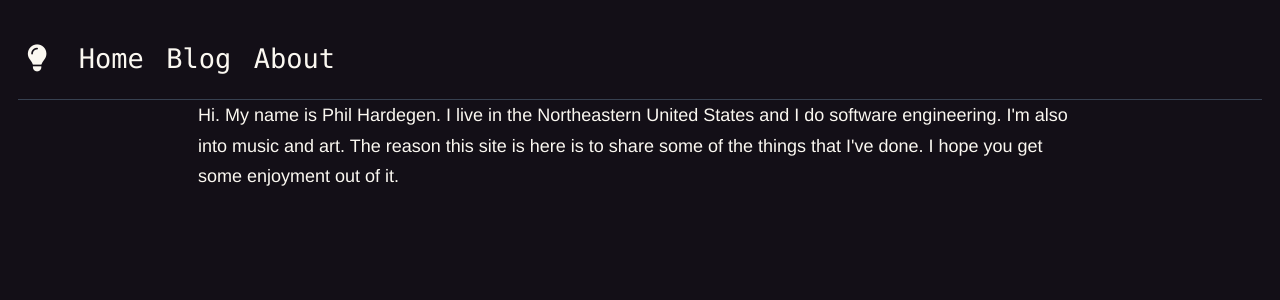
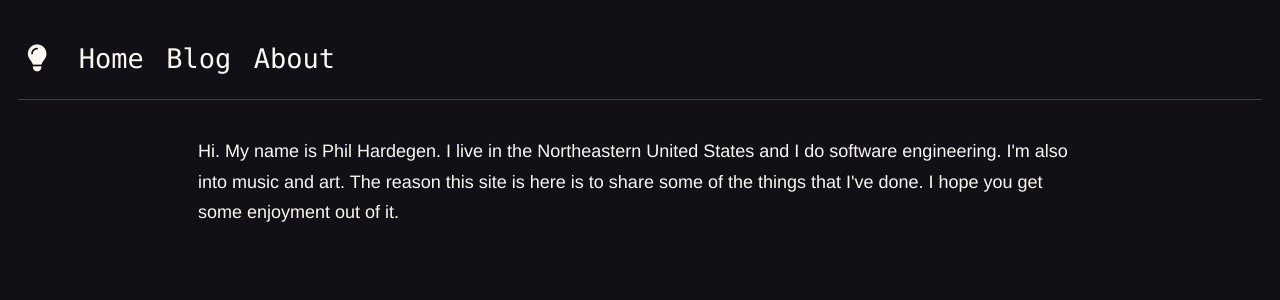
Before and after one commit to philhd/phil-site-next, a Next.js app: page /about in a window 1280 px wide. Shown: the top 300 px of the page. Built offline with nearby package versions, Linux system fonts and the light colour scheme.

Commit message:
breathing room

```diff
--- a/src/app/about/page.tsx
+++ b/src/app/about/page.tsx
@@ -1,6 +1,6 @@
 export default function About() {
   return (
-    <main>
+    <main className="pt-8">
       <p>
         Hi. My name is Phil Hardegen. I live in the Northeastern United States and I do software engineering. I&apos;m also into music and art. The reason this site is here is to share some of the things that I&apos;ve done. I hope you get some enjoyment out of it.
       </p>
```
